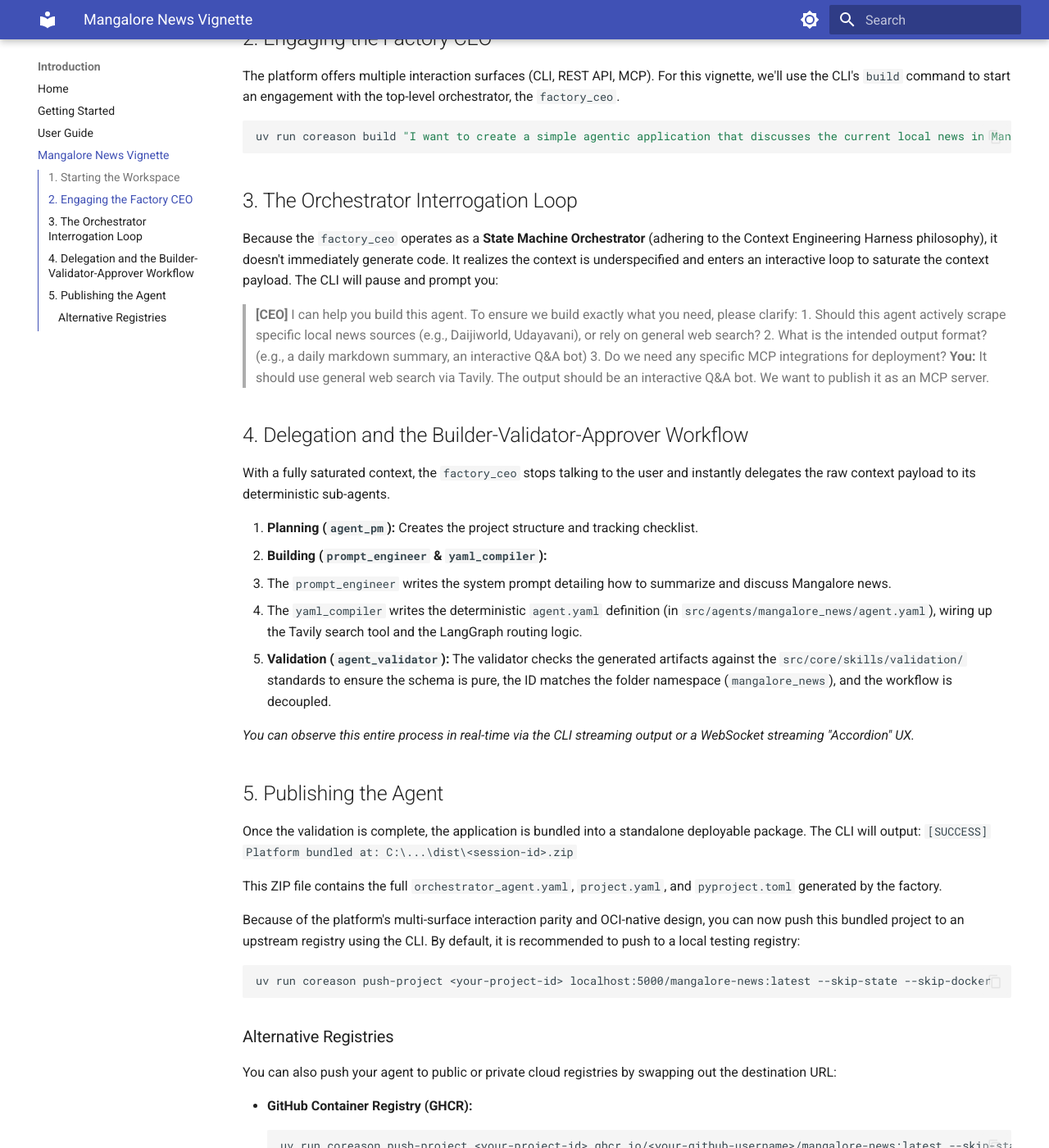
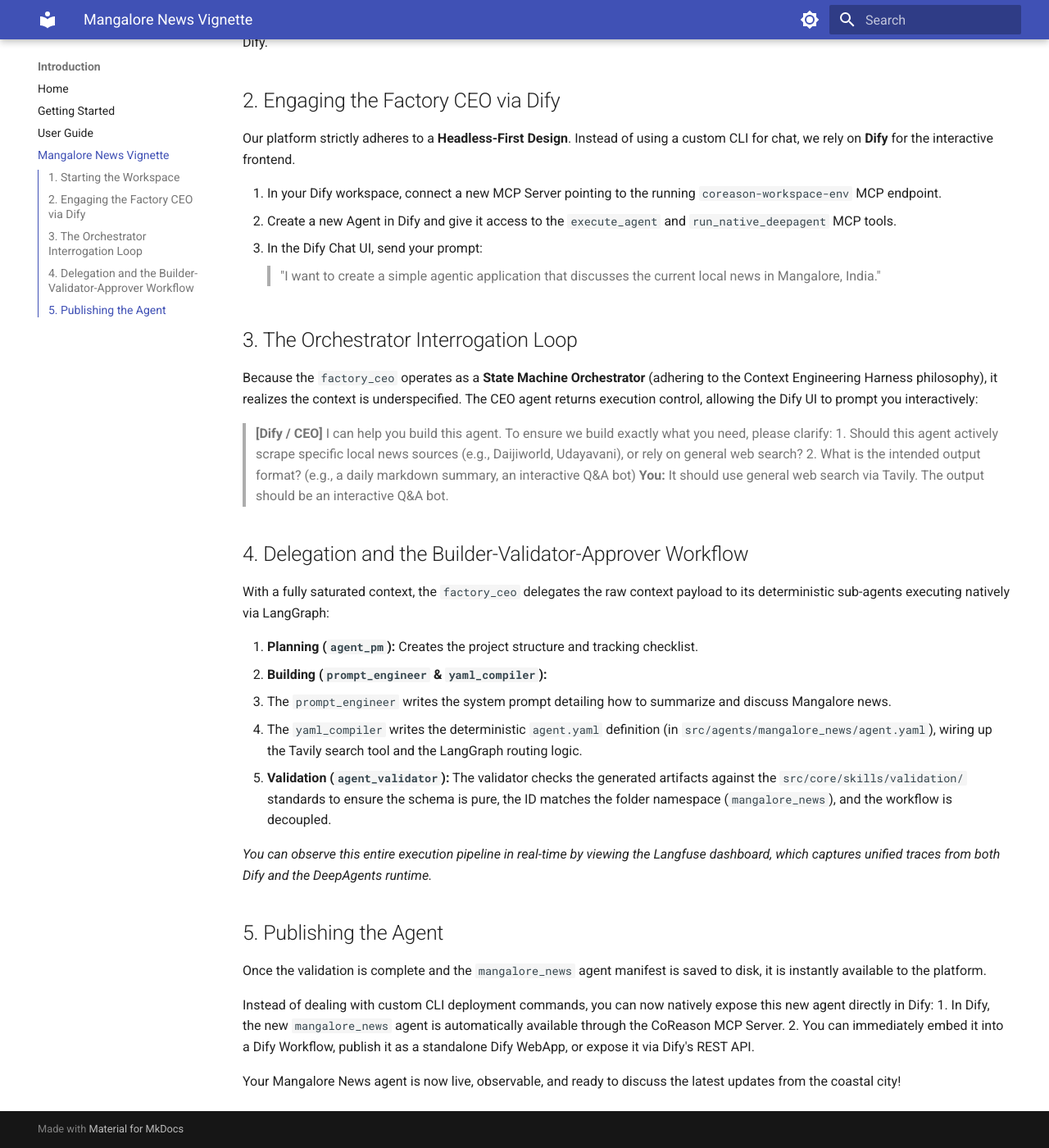
Before and after one commit to CoReason-AI/coreason-workspace-env, an MkDocs documentation site: the page built from docs/vignette_mangalore_news.md, in a window 1280 px wide and 1400 px high, scrolled down 581 px. Shown: the whole window at 82% size. Built offline with MkDocs 1.6.1 and Material for MkDocs 9.7.7, drawn with Linux system fonts in a browser that asks for light colours; some of the changed text lies outside the part shown.

Commit message:
docs: rewrite vignette for headless dify orchestration

````diff
--- a/docs/vignette_mangalore_news.md
+++ b/docs/vignette_mangalore_news.md
@@ -4,35 +4,39 @@
 
 ## 1. Starting the Workspace
 
-First, ensure your `.env` file is configured with the necessary LLM and infrastructure credentials. Then, start the workspace in standalone mode using Docker Compose:
+First, ensure your `.env` file is configured with the necessary LLM and infrastructure credentials. Then, start the workspace backing services (Postgres, etc.) and launch the MCP server:
 
 ```bash
-docker-compose -f docker-compose.yaml -f docker-compose.standalone.yaml up -d
+# Start infrastructure and observability (Langfuse)
+docker-compose up -d
+
+# Start the CoReason MCP Server to expose the factory to upstream orchestrators
+fastmcp run src/mcp/server.py --transport sse
 ```
 
-This spins up the complete headless agent development platform, including the Postgres checkpointer, MinIO WORM storage, Vault, and the main platform server.
+This spins up the complete headless agent development platform and exposes it natively to IDEs and orchestration platforms like Dify.
 
-## 2. Engaging the Factory CEO
+## 2. Engaging the Factory CEO via Dify
 
-The platform offers multiple interaction surfaces (CLI, REST API, MCP). For this vignette, we'll use the CLI's `build` command to start an engagement with the top-level orchestrator, the `factory_ceo`.
+Our platform strictly adheres to a **Headless-First Design**. Instead of using a custom CLI for chat, we rely on **Dify** for the interactive frontend.
 
-```bash
-uv run coreason build "I want to create a simple agentic application that discusses the current local news in Mangalore, India."
-```
+1. In your Dify workspace, connect a new MCP Server pointing to the running `coreason-workspace-env` MCP endpoint.
+2. Create a new Agent in Dify and give it access to the `execute_agent` and `run_native_deepagent` MCP tools.
+3. In the Dify Chat UI, send your prompt:
+   > "I want to create a simple agentic application that discusses the current local news in Mangalore, India."
 
 ## 3. The Orchestrator Interrogation Loop
 
-Because the `factory_ceo` operates as a **State Machine Orchestrator** (adhering to the Context Engineering Harness philosophy), it doesn't immediately generate code. It realizes the context is underspecified and enters an interactive loop to saturate the context payload. The CLI will pause and prompt you:
+Because the `factory_ceo` operates as a **State Machine Orchestrator** (adhering to the Context Engineering Harness philosophy), it realizes the context is underspecified. The CEO agent returns execution control, allowing the Dify UI to prompt you interactively:
 
-> **[CEO]** I can help you build this agent. To ensure we build exactly what you need, please clarify:
+> **[Dify / CEO]** I can help you build this agent. To ensure we build exactly what you need, please clarify:
 > 1. Should this agent actively scrape specific local news sources (e.g., Daijiworld, Udayavani), or rely on general web search?
 > 2. What is the intended output format? (e.g., a daily markdown summary, an interactive Q&A bot)
-> 3. Do we need any specific MCP integrations for deployment?
-> **You:** It should use general web search via Tavily. The output should be an interactive Q&A bot. We want to publish it as an MCP server.
+> **You:** It should use general web search via Tavily. The output should be an interactive Q&A bot.
 
 ## 4. Delegation and the Builder-Validator-Approver Workflow
 
-With a fully saturated context, the `factory_ceo` stops talking to the user and instantly delegates the raw context payload to its deterministic sub-agents.
+With a fully saturated context, the `factory_ceo` delegates the raw context payload to its deterministic sub-agents executing natively via LangGraph:
 
 1. **Planning (`agent_pm`):** Creates the project structure and tracking checklist.
 2. **Building (`prompt_engineer` & `yaml_compiler`):**
@@ -40,31 +44,14 @@
    - The `yaml_compiler` writes the deterministic `agent.yaml` definition (in `src/agents/mangalore_news/agent.yaml`), wiring up the Tavily search tool and the LangGraph routing logic.
 3. **Validation (`agent_validator`):** The validator checks the generated artifacts against the `src/core/skills/validation/` standards to ensure the schema is pure, the ID matches the folder namespace (`mangalore_news`), and the workflow is decoupled.
 
-*You can observe this entire process in real-time via the CLI streaming output or a WebSocket streaming "Accordion" UX.*
+*You can observe this entire execution pipeline in real-time by viewing the Langfuse dashboard, which captures unified traces from both Dify and the DeepAgents runtime.*
 
 ## 5. Publishing the Agent
 
-Once the validation is complete, the application is bundled into a standalone deployable package. The CLI will output:
-`[SUCCESS] Platform bundled at: C:\...\dist\<session-id>.zip`
+Once the validation is complete and the `mangalore_news` agent manifest is saved to disk, it is instantly available to the platform.
 
-This ZIP file contains the full `orchestrator_agent.yaml`, `project.yaml`, and `pyproject.toml` generated by the factory.
+Instead of dealing with custom CLI deployment commands, you can now natively expose this new agent directly in Dify:
+1. In Dify, the new `mangalore_news` agent is automatically available through the CoReason MCP Server.
+2. You can immediately embed it into a Dify Workflow, publish it as a standalone Dify WebApp, or expose it via Dify's REST API.
 
-Because of the platform's multi-surface interaction parity and OCI-native design, you can now push this bundled project to an upstream registry using the CLI. By default, it is recommended to push to a local testing registry:
-
-```bash
-uv run coreason push-project <your-project-id> localhost:5000/mangalore-news:latest --skip-state --skip-docker
-```
-
-### Alternative Registries
-You can also push your agent to public or private cloud registries by swapping out the destination URL:
-
-- **GitHub Container Registry (GHCR):**
-  ```bash
-  uv run coreason push-project <your-project-id> ghcr.io/<your-github-username>/mangalore-news:latest --skip-state --skip-docker
-  ```
-- **Docker Hub:**
-  ```bash
-  uv run coreason push-project <your-project-id> docker.io/<your-docker-username>/mangalore-news:latest --skip-state --skip-docker
-  ```
-
-Your Mangalore News agent is now packaged, portable, and ready to discuss the latest updates from the coastal city anywhere!
+Your Mangalore News agent is now live, observable, and ready to discuss the latest updates from the coastal city!
````
